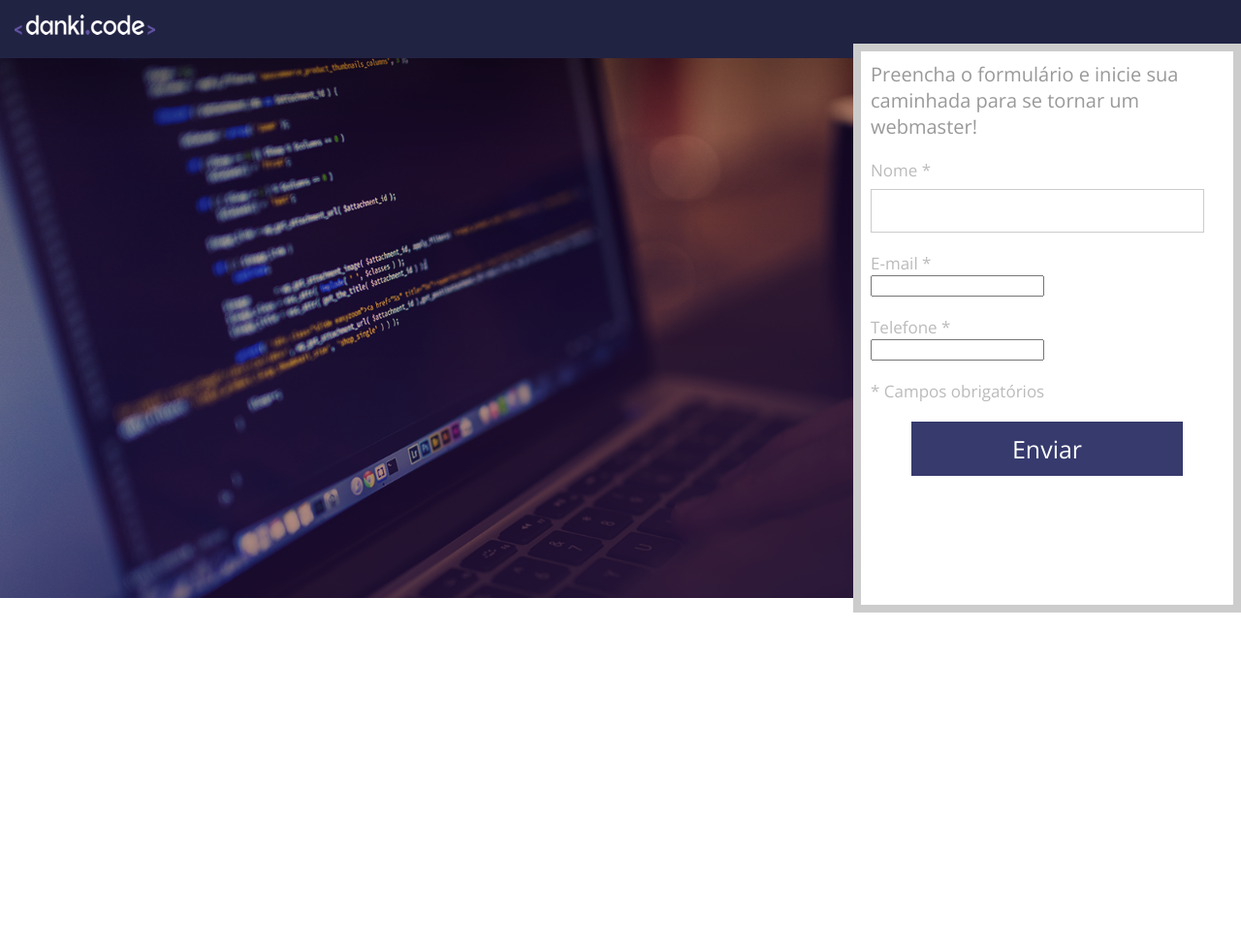
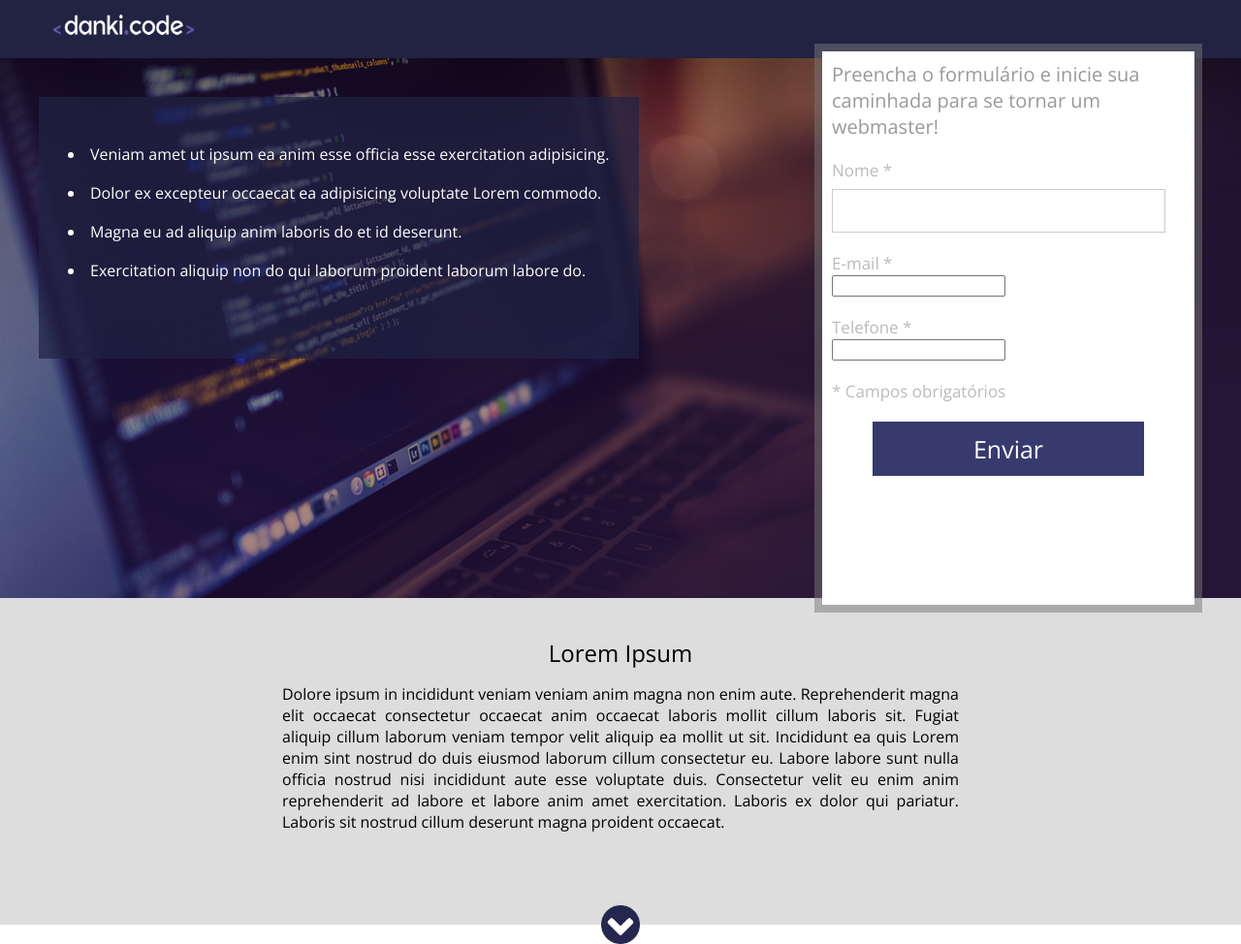
Before and after one commit to LucasSaladini/webmaster-frontend-completo, a PHP site: page / in a window 1280 px wide. Shown: the whole page at 97% size. Before the commit the page ends 632 px from the top, so only its background shows below. Run offline with PHP 8.4, Linux system fonts and the light colour scheme.

Commit message:
Created cta and added icon

```diff
--- a/Project_01/css/styles.css
+++ b/Project_01/css/styles.css
@@ -10,7 +10,7 @@ html, body {
 }
 
 .center {
-    width: 1280px;
+    width: 1200px;
     margin: 0 auto;
 }
 
@@ -43,8 +43,9 @@ html, body {
     float: right;
     position: relative;
     top: -15px;
-    border: 8px solid #ccc;
+    border: 8px solid rgba(120, 120, 120, 0.5);
     padding: 10px;
+    background-clip: padding-box;
 }
 
 .form h2 {
@@ -93,3 +94,50 @@ html, body {
 .form input[type=submit]:hover {
     background: #1D1F3B;
 }
+
+.cta {
+    float: left;
+    width: 619px;
+    height: 270px;
+    background: rgba(33, 35, 67, 0.7);
+    margin-top: 40px;
+    padding: 30px;
+    margin-top: 40px;
+}
+
+.cta ul {
+    list-style-position: inside;
+}
+
+.cta ul li {
+    color: white;
+    margin-top: 18px;
+}
+
+.container2 {
+    padding: 40px 0;
+    background: #DDDDDD;
+    text-align: center;
+}
+
+.container2 h2 {
+    font-weight: normal;
+}
+
+.container2 p {
+    width: 698px;
+    display: inline-block;
+    text-align: justify;
+    margin: 15px 0;
+}
+
+.arrow {
+    width: 40px;
+    height: 40px;
+    background-image: url('../images/arrow.png');
+    background-size: 100% 100%;
+    position: relative;
+    top: 60px;
+    left: 50%;
+    margin-left: -20px;
+}
--- a/Project_01/index.html
+++ b/Project_01/index.html
@@ -24,6 +24,24 @@
     <!-- End of header -->
     <div class="container-banner">
       <div class="center">
+        <div class="cta">
+          <ul>
+            <li>
+              Veniam amet ut ipsum ea anim esse officia esse exercitation
+              adipisicing.
+            </li>
+            <li>
+              Dolor ex excepteur occaecat ea adipisicing voluptate Lorem
+              commodo.
+            </li>
+            <li>Magna eu ad aliquip anim laboris do et id deserunt.</li>
+            <li>
+              Exercitation aliquip non do qui laborum proident laborum labore
+              do.
+            </li>
+          </ul>
+        </div>
+        <!-- End of cta -->
         <div class="form">
           <form action="action">
             <h2>
@@ -49,6 +67,7 @@
             <div class="input-submit-container">
               <input type="submit" name="action" value="Enviar" />
             </div>
+            <!-- End of input-submit-container -->
           </form>
         </div>
         <!-- End of form -->
@@ -56,5 +75,25 @@
       <!-- End of center -->
     </div>
     <!-- End of container-banner -->
+    <div class="container2">
+      <div class="center">
+        <h2>Lorem Ipsum</h2>
+        <p>
+          Dolore ipsum in incididunt veniam veniam anim magna non enim aute.
+          Reprehenderit magna elit occaecat consectetur occaecat anim occaecat
+          laboris mollit cillum laboris sit. Fugiat aliquip cillum laborum
+          veniam tempor velit aliquip ea mollit ut sit. Incididunt ea quis Lorem
+          enim sint nostrud do duis eiusmod laborum cillum consectetur eu.
+          Labore labore sunt nulla officia nostrud nisi incididunt aute esse
+          voluptate duis. Consectetur velit eu enim anim reprehenderit ad labore
+          et labore anim amet exercitation. Laboris ex dolor qui pariatur.
+          Laboris sit nostrud cillum deserunt magna proident occaecat.
+        </p>
+      </div>
+      <!-- End of center -->
+      <div class="arrow"></div>
+      <!-- End of arrow -->
+    </div>
+    <!-- End of container2 -->
   </body>
 </html>
```
